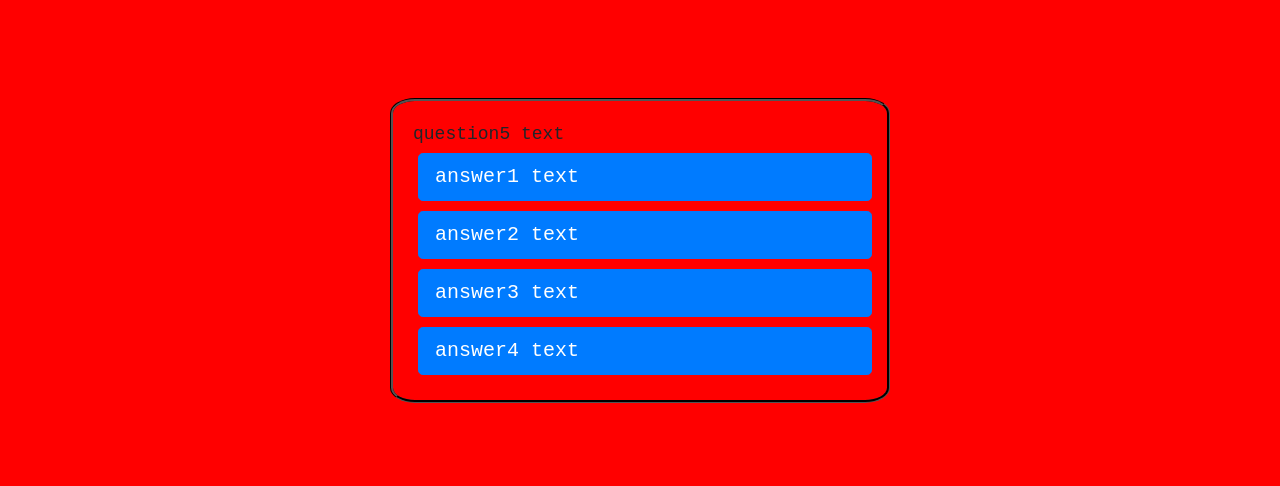
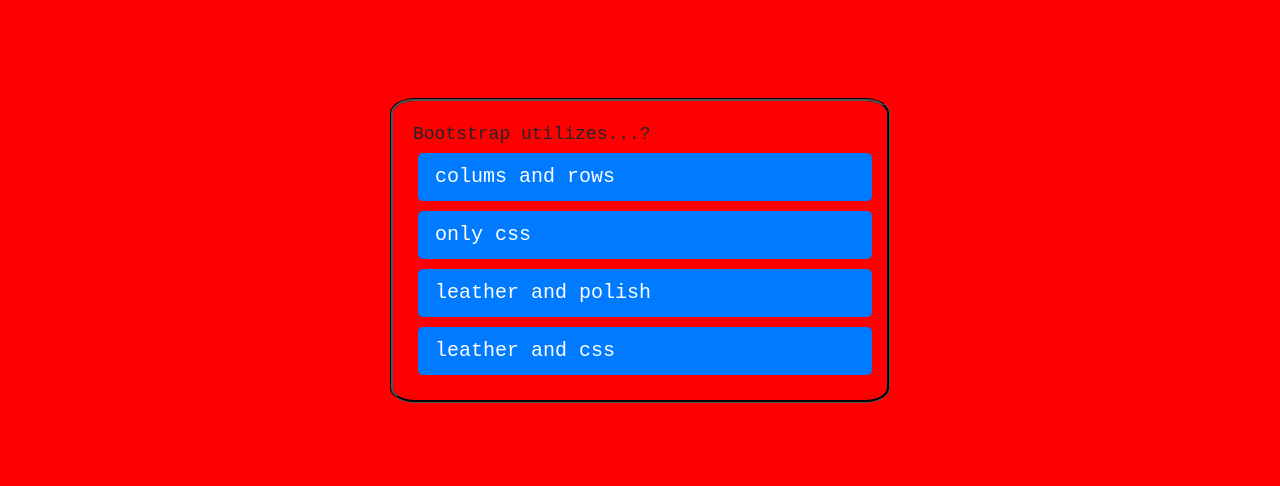
Before and after one commit to AlexBertuzzi/04-Bootcamp-Homework, a plain HTML site: page game.html in a window 1280 px wide. Shown: the part 88-574 px from the top of the page. Drawn offline with nearby package versions, Linux system fonts and the light colour scheme; a web font is replaced by a local one.

Commit message:
adding comments

```diff
--- a/script.js
+++ b/script.js
@@ -4,10 +4,14 @@ var secondsElapsed = 0;
 var interval;
 var secondsLeft ="";
 var answerClicksCount = 0;
-var scoreDisplay = document.querySelector("#score")
+var scoreDisplay = document.querySelector("#scoreDisplay")
 var yourScore = localStorage.getItem("yourScore");
 var score = 0;
 
+//The startTimer function sets the countdown clock and displays secondsLeft which is
+//calculated by subtracting secondsElapsed from the totalSeconds. I use if statements to
+//set the interval, clear the interval if secondsLeft=0 or all questions have been answerd,
+//and then load the highscores page.
     function startTimer() {
         if (secondsElapsed < 100) {
             interval = setInterval(function() {
@@ -16,70 +20,80 @@ var score = 0;
                 secondsDisplay.textContent = secondsLeft;
                 if (secondsElapsed == 100) {
                     clearInterval(interval)
-                    score = secondsLeft
                     return window.location.assign("highscores.html")
                 }
                 if (answerClicksCount == 6) {
                     clearInterval(interval)
-                    score = secondsLeft
                     return window.location.assign("highscores.html")
                 }
+                score = secondsLeft
+                //The following two lines of code where writen inorder to save yourScore
+                //to local storage and then display the score in the scoreDisplay.
+                //The local storage seems to be working but yourScore will not display in
+                //the scoreDisplay :(
                 localStorage.setItem("yourScore", score);
                 scoreDisplay.textContent = yourScore;
-            }, 1000);
-        };
+                }, 1000);
+            };
     }
-    startTimer();
+        startTimer();
 
+//The variable questionsObject is an array of objects. Each object contains a question,
+//4 answers, and a correct answer that has been set to a numeric value.
 var questionObjects = [
-    {questionText: "question1 text",
-    answer1: "answer1 text",
-    answer2: "answer2 text",
-    answer3: "answer3 text",
-    answer4: "answer4 text",
+    {questionText: "Coding is...?",
+    answer1: "Only for nerds.",
+    answer2: "The best thing ever.",
+    answer3: "Easy peasy lemon squeezy.",
+    answer4: "Great for tying shoes.",
     correctAnswer: 2,
     },
-    {questionText: "question2 text",
-    answer1: "answer1 text",
-    answer2: "answer2 text",
-    answer3: "answer3 text",
-    answer4: "answer4 text",
+    {questionText: "What is not used to link a style sheet to your html?",
+    answer1: "<link>",
+    answer2: "rel=",
+    answer3: "href=",
+    answer4: "<title>",
     correctAnswer: 4,
     },
-    {questionText: "question3 text",
-    answer1: "answer1 text",
-    answer2: "answer2 text",
-    answer3: "answer3 text",
-    answer4: "answer4 text",
+    {questionText: "What is not used as a css selector?",
+    answer1: "body",
+    answer2: ".container",
+    answer3: "()house",
+    answer4: "#button",
     correctAnswer: 3,
     },
-    {questionText: "question4 text",
-    answer1: "answer1 text",
-    answer2: "answer2 text",
-    answer3: "answer3 text",
-    answer4: "answer4 text",
+    {questionText: "Javascript can be found in the...?",
+    answer1: "<link>",
+    answer2: "stylesheet",
+    answer3: "<div>",
+    answer4: "<script>",
     correctAnswer: 4,
     },
-    {questionText: "question5 text",
-    answer1: "answer1 text",
-    answer2: "answer2 text",
-    answer3: "answer3 text",
-    answer4: "answer4 text",
+    {questionText: "Bootstrap utilizes...?",
+    answer1: "colums and rows",
+    answer2: "only css",
+    answer3: "leather and polish",
+    answer4: "leather and css",
     correctAnswer: 1,
     },
-    {questionText: "question6 text",
-    answer1: "answer1 text",
-    answer2: "answer2 text",
-    answer3: "answer3 text",
-    answer4: "answer4 text",
+    {questionText: "The DOM is used to reffer to objects in the...?",
+    answer1: "<script>",
+    answer2: "stylesheet",
+    answer3: "window",
+    answer4: "Bootstrap",
     correctAnswer: 3,
     }
 ]
 
+//This group of variables allows for the manipulation of the question and answer fields
+//within the quiz game.
 var question = document.querySelector(".question");
 var answers = Array.from(document.querySelectorAll("#answer-btn"));
 var currentQuestion = {};
 
+//The setQuestion functions is used to set a random question and correctly associate the
+//answers buttons with the coresponding answer choices for the question.
+//The question is then removed form the questionObjects array so that it will not appear again.
     function setQuestion(){
         var i = Math.floor(Math.random() * questionObjects.length);
             currentQuestion = questionObjects[i];
@@ -94,12 +108,16 @@ var currentQuestion = {};
     }
     setQuestion();
 
+//The forEach function gives each answers button an event listener so that each time a
+//answer button is clicked the answer is checked against the correct answer. If the
+//answer is incorrect 10 seconds is subtracted from secondsLeft lowering the final score.
+//Each click results in 1 being added to answerClicksCount to keep track of how many
+//questions have been answerd and then the next question and answer set is loaded by
+//calling the setQuestion function.
     answers.forEach(function(answer) {
         answer.addEventListener("click", function(event) {
             var clickedAnswer = event.target;
             clickedAnswer = clickedAnswer.dataset["number"];
-            console.log(clickedAnswer);
-            console.log(clickedAnswer == currentQuestion.correctAnswer)
             if (clickedAnswer != currentQuestion.correctAnswer){
                 secondsElapsed = secondsElapsed +10;
             }
@@ -108,9 +126,24 @@ var currentQuestion = {};
         });
     });
 
+//This group of variables and the following function are supposed to be used
+//to let the user log thier score and initials and then have it appear on screen
+//as a highscore. This doesn't work correctly :(
 var initials = document.querySelector("#initials");
 var saveBtn = document.querySelector("#save-button");
+var savedScores = [];
+var highScores = localStorage.getItem(savedScores);
 
     function saveScore(event){
         event.preventDefault();
+
+        var scoreInput = {
+            initials: initials.value,
+            score: yourScore
+        };
+        savedScores.push(scoreInput);
+        localStorage.setItem("savedScores", initials, score);
+        scoreDisplay.textContent = highScores;
     }
+
+    saveBtn.addEventListener("click", saveScore());
```
Also changed, not shown: highscores.html (+1 -1 lines).
